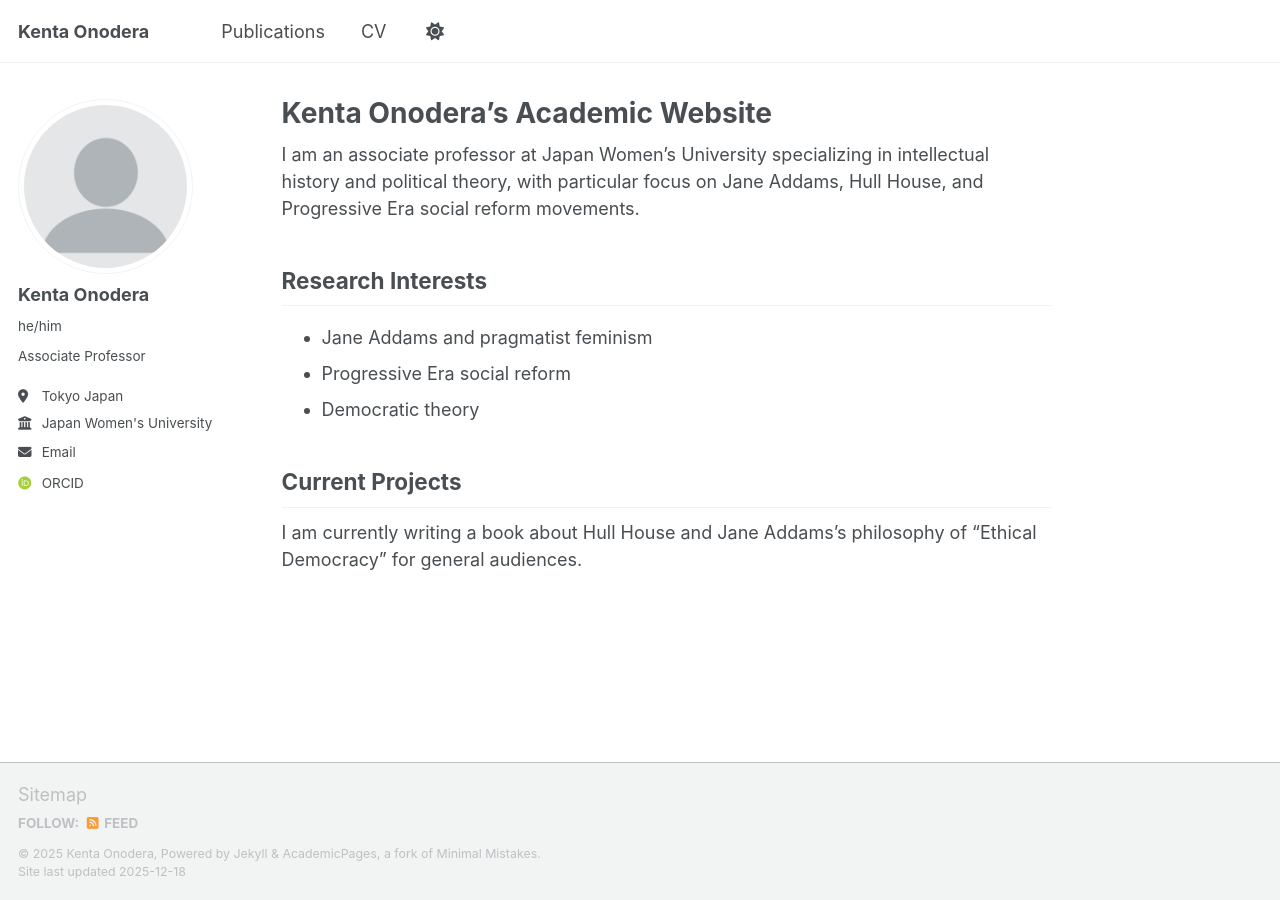
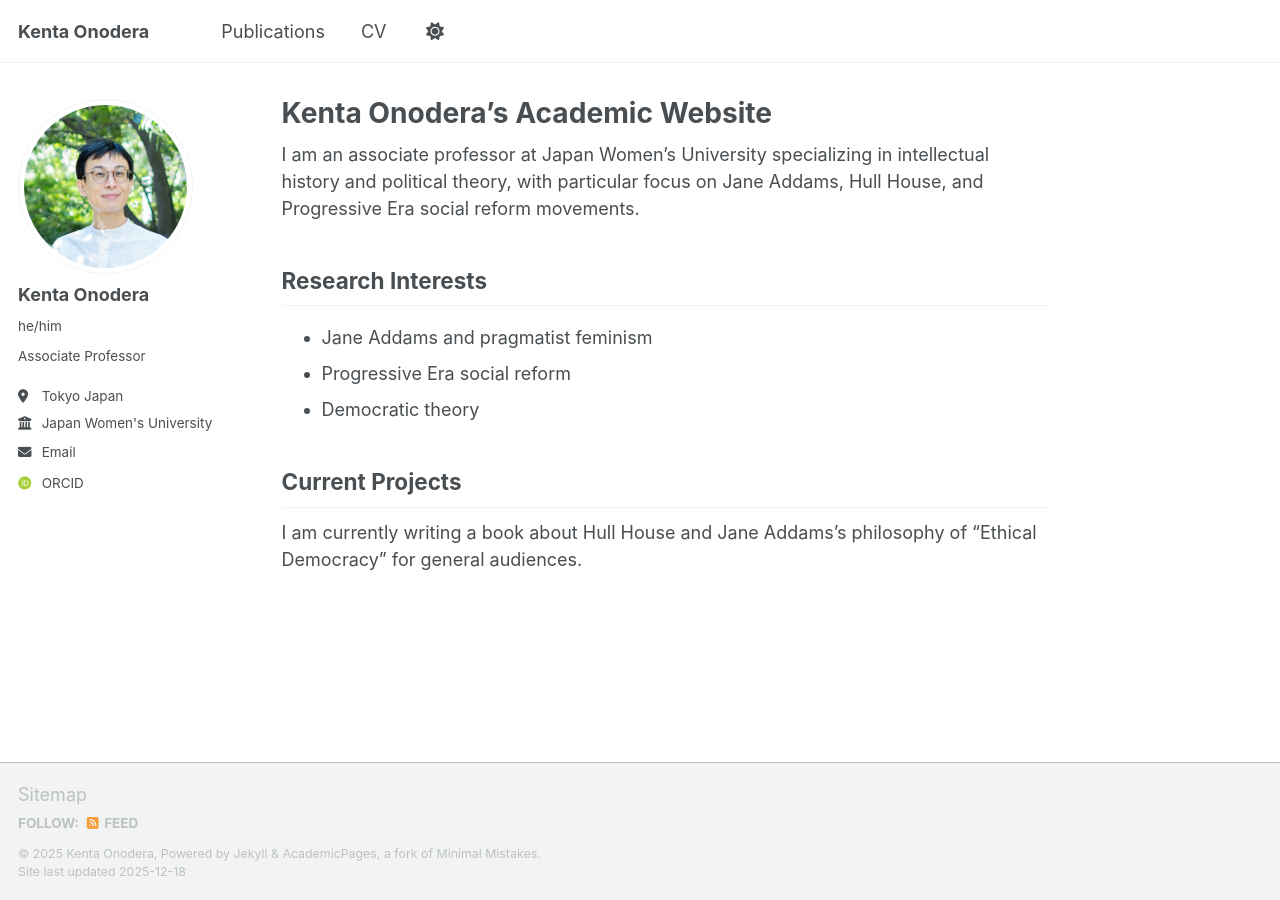
Before and after one commit to kenta-onodera/kenta-onodera.github.io, a Jekyll site: the page built from _pages/about.md, in a window 1280 px wide. Built offline with Jekyll 4.4.1, drawn with Linux system fonts in a browser that asks for light colours; some web fonts are replaced; a script bundle is joined from its source files by our own code; library files that are not in the unit come from our copies.

Commit message:
Update _config.yml

```diff
--- a/_config.yml
+++ b/_config.yml
@@ -23,7 +23,7 @@ repository               : "kenta-onodera/kenta-onodera.github.io"
 #               Additional customization can be done by editing /_includes/author-profile.html
 author:
   # Biographic information
-  avatar           : "profile.png"
+  avatar           : "profile_photo.jpg"
   name             : "Kenta Onodera"
   pronouns         : "he/him"
   bio              : "Associate Professor"
```
